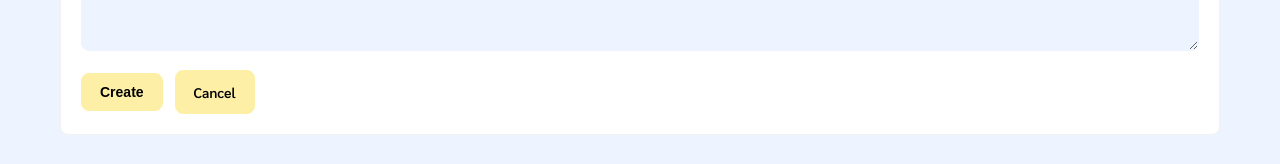
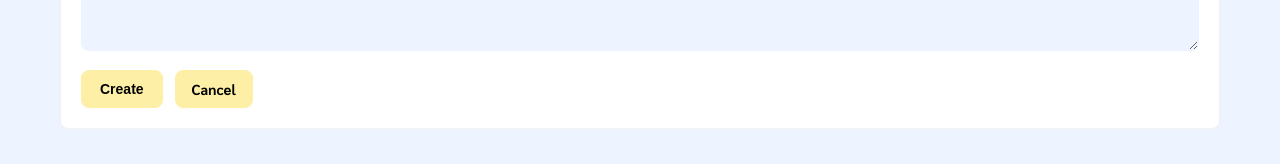
Before and after one commit to tech4good-lab/slughub-portal, a Next.js app: page /leader/clubs/new in a window 1280 px wide. Shown: the part 544-708 px from the top of the page. Built offline with nearby package versions, Linux system fonts and the light colour scheme; no server answers.

Commit message:
cancel buttons in new/edit club and event are finished

```diff
--- a/app/leader/clubs/new/page.tsx
+++ b/app/leader/clubs/new/page.tsx
@@ -96,7 +96,7 @@ export default function NewClubPage() {
           <button className="btn btnPrimary" type="submit" disabled={saving}>
             {saving ? "Creating..." : "Create"}
           </button>
-          <Link className="btn" href="/leader/dashboard">Cancel</Link>
+          <Link style ={{fontSize: 14.5,fontWeight: 'bold', padding: '11px 16px', lineHeight: '1'}} className="btn btnPrimary" href="/leader/dashboard">Cancel</Link>
         </div>
       </form>
     </main>
--- a/app/leader/events/new/page.tsx
+++ b/app/leader/events/new/page.tsx
@@ -214,7 +214,7 @@ export default function NewEventPage() {
           <button className="btn btnPrimary" type="submit" disabled={saving || clubs.length === 0}>
             {saving ? "Creating..." : "Create Event"}
           </button>
-          <Link className="btn" href="/leader/dashboard">Cancel</Link>
+          <Link className="btn btnPrimary" style ={{fontSize: 14.5,fontWeight: 'bold', padding: '11px 16px', lineHeight: '1'}} href="/leader/dashboard">Cancel</Link>
         </div>
 
         <p className="small" style={{ marginTop: 10 }}>
```
